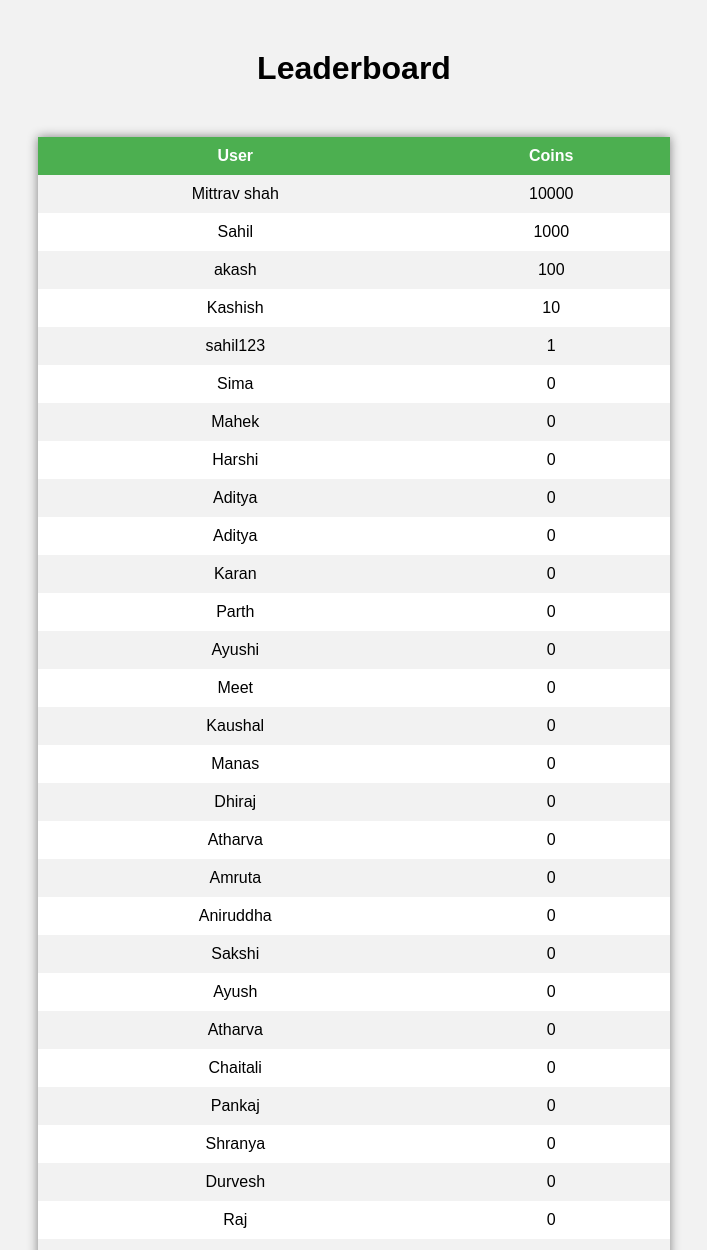
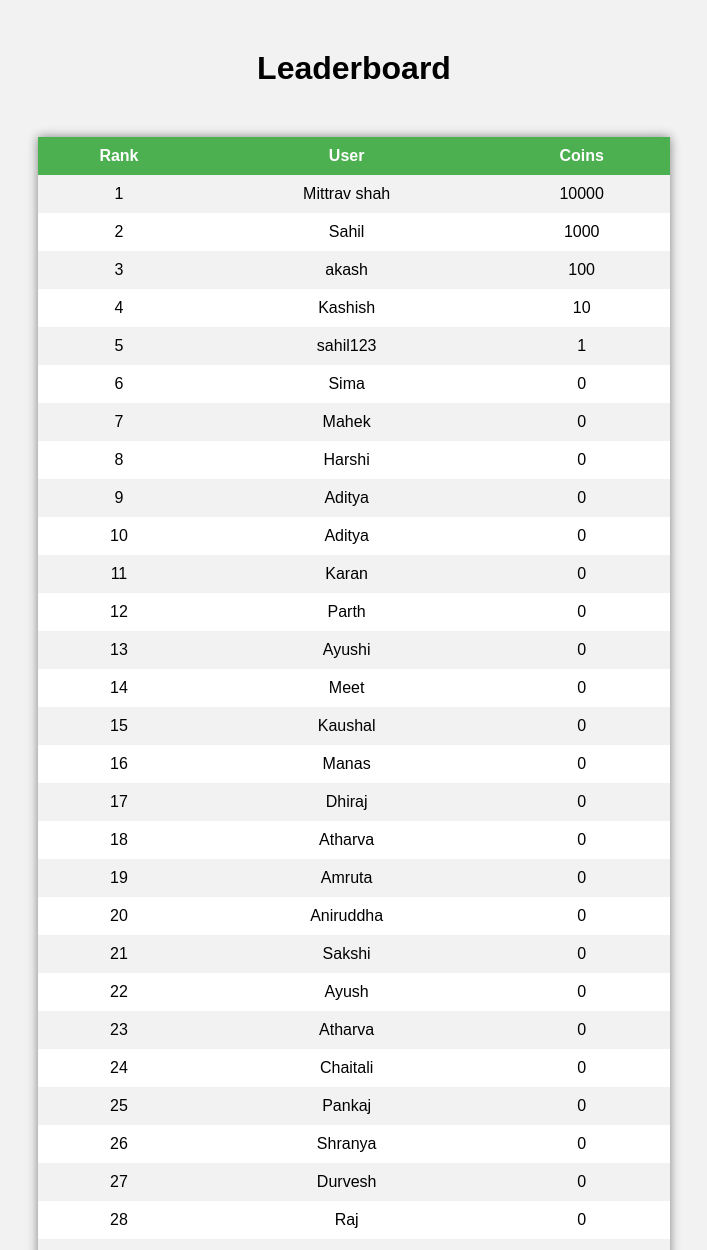
Before and after one commit to Slacky300/NotesBeta, a Django app: page /leaderboard/ in a window 1280 px wide. Shown: the top 1250 px of the page, without its empty margins (286-993 px from the left). Run offline with Django 4.2, Linux system fonts and the light colour scheme; data comes from the database, SQL or seed files in the repository; both versions use the stored data as it was after the commit.

Commit message:
coins-value/leaderboard/bashboard-leaderboard-rank/

```diff
--- a/blogapp/models.py
+++ b/blogapp/models.py
@@ -58,7 +58,7 @@ class UserAccount(AbstractBaseUser, PermissionsMixin):
     REQUIRED_FIELDS = ['name']
 
     def __str__(self):
-        return self.name
+        return f"{self.name} ({self.coins_scored})"
 
 class Subject(models.Model):
 
--- a/blogapp/views.py
+++ b/blogapp/views.py
@@ -6,6 +6,7 @@ from django.http import HttpResponse, JsonResponse
 from django.contrib import messages
 from django.core.files.storage import FileSystemStorage
 from . filters import NoteFilter
+from django.db.models import Count
 # Create your views here.
 
 
@@ -26,11 +27,14 @@ def adminResponse(request):
 
 @login_required(login_url='/login/')
 def dashboard(request):
-
-
+    user_id=request.user.id
+    user = UserAccount.objects.get(id=user_id)
+    rank = UserAccount.objects.filter(coins_scored__gt=user.coins_scored).aggregate(rank=Count('coins_scored'))['rank'] + 1
     notes = Notes.objects.filter(author = request.user)
     context = {
-        'notes' : notes
+        'notes' : notes,
+        'rank':rank,
+
     }
     return render(request,'main/dashboard.html',context)
 
@@ -298,5 +302,14 @@ def acceptStatus(request,slug):
         return redirect('adminResponse')
 
 def leaderboard(request):
-    users = UserAccount.objects.order_by('-coins_scored') # get all the users in descending order based on coins
-    return render(request, 'main/leader.html', {'users': users})
+    # users_above = UserAccount.objects.filter(coins_scored__gt=UserAccount.coins_scored)
+    # rank = users_above.count() + 1
+
+    # users = UserAccount.objects.order_by('-coins_scored')[:10] this is for top 10 users
+    users = UserAccount.objects.order_by('-coins_scored')
+    context={
+        'users': users,
+
+    }
+
+    return render(request, 'main/leader.html',context)
--- a/templates/main/dashboard.html
+++ b/templates/main/dashboard.html
@@ -162,8 +162,8 @@
               </div>
 
               <div class="box-content">
-                <span class="big"></span>
-                Leaderboard Rank
+                <span class="big">{{rank}}</span>
+                Leaderboard
               </div>
             </div>
 
--- a/templates/main/leader.html
+++ b/templates/main/leader.html
@@ -38,11 +38,13 @@
 
     <table>
       <tr>
+        <th>Rank</th>
         <th>User</th>
         <th>Coins</th>
       </tr>
       {% for user in users %}
       <tr>
+        <td>{{ forloop.counter }}</td>
         <td>{{user.name}}</td>
         <td>{{user.coins_scored}}</td>
       </tr>
```
Also changed, not shown: db.sqlite3.
